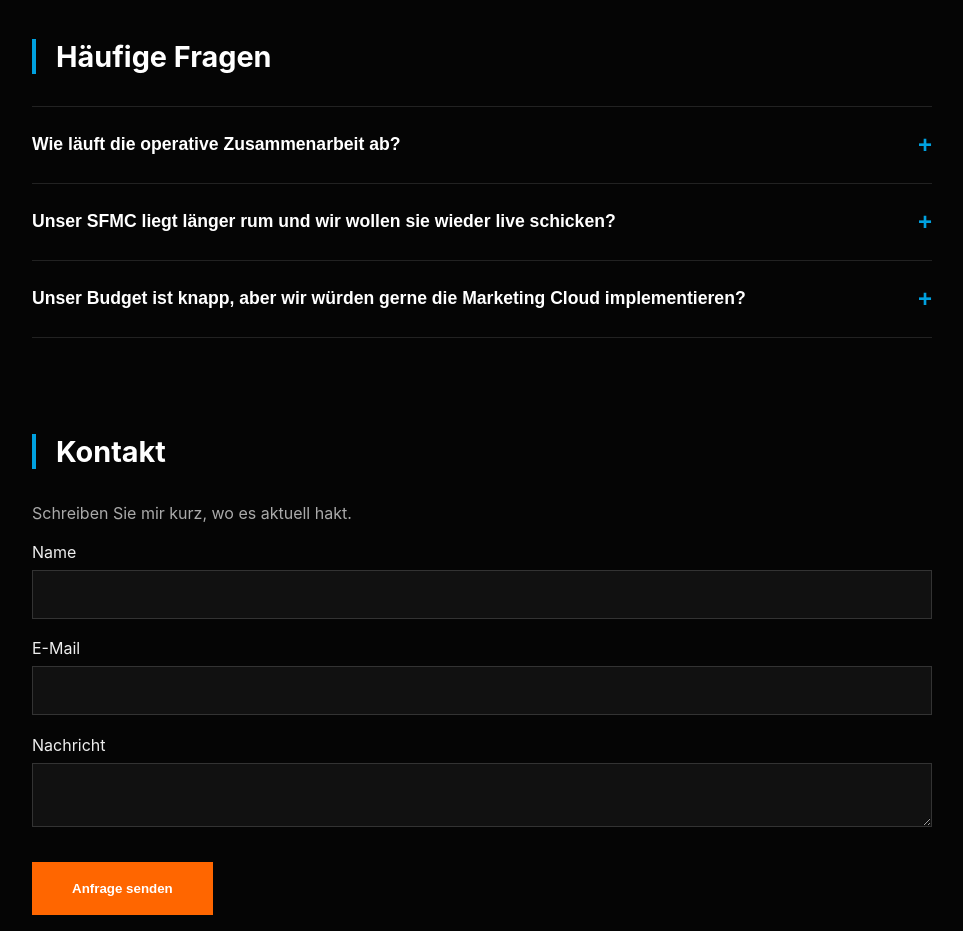
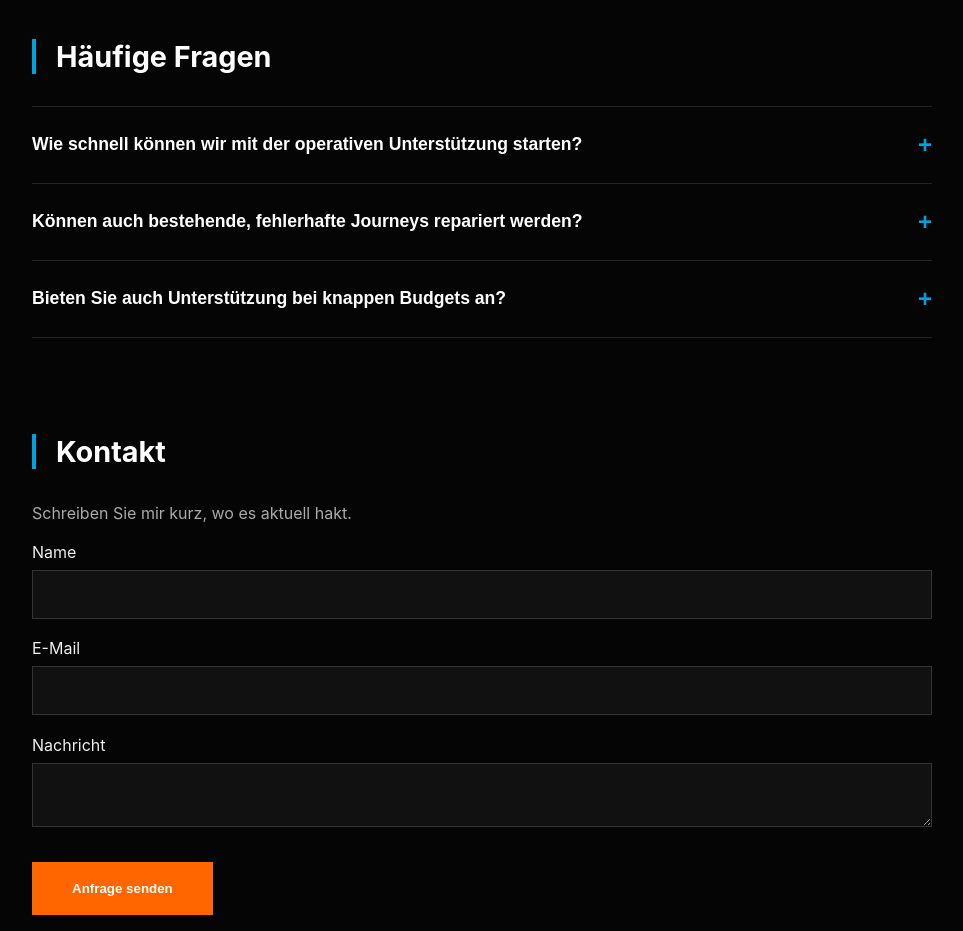
Before and after one commit to n3rd123/sfmc-landingpage, a SvelteKit app: page / in a window 1280 px wide. Shown: the part 1680-2611 px from the top of the page, without its empty margins (158-1121 px from the left). Built offline with nearby package versions, Linux system fonts and the light colour scheme.

Commit message:
FAQ Update

```diff
--- a/src/routes/+page.svelte
+++ b/src/routes/+page.svelte
@@ -15,19 +15,19 @@
         }
     ];
 
-    // FAQ-Daten
+   // Überarbeitete FAQ-Daten
     const faqData = [
         {
-            q: "Wie läuft die operative Zusammenarbeit ab?",
-            a: "Wir arbeiten voll integriert in Ihren Prozessen. Die Kommunikation erfolgt direkt über Slack oder Teams, sodass wir Engpässe sofort auflösen können."
+            q: "Wie schnell können wir mit der operativen Unterstützung starten?",
+            a: "Nach einem kurzen Erstgespräch zur Klärung der Zugriffsrechte können wir meist innerhalb von 48 Stunden mit den ersten Tasks in Ihrer Marketing Cloud starten. Die Kommunikation erfolgt unkompliziert via Slack oder Teams."
         },
         {
-            q: "Unser SFMC liegt länger rum und wir wollen sie wieder live schicken?",
-            a: "Ich analysiere den aktuellen Status Quo Ihrer Instanz und reaktiviere die Synchronisation sowie die wichtigsten Journeys, damit Ihr System schnell wieder produktiv geht."
+            q: "Können auch bestehende, fehlerhafte Journeys repariert werden?",
+            a: "Ja. Ich führe einen kurzen Check der Datenquellen und Filterkriterien durch, identifiziere die Fehlerquelle und stabilisiere Ihre Journeys, ohne den laufenden Betrieb zu unterbrechen."
         },
         {
-            q: "Unser Budget ist knapp, aber wir würden gerne die Marketing Cloud implementieren?",
-            a: "Kein Problem. Ich arbeite mit einem spezialisierten, deutschsprachigen Nearshore-Team zusammen. So erhalten Sie Experten-Qualität zu Konditionen, die auch bei knappem Budget funktionieren."
+            q: "Bieten Sie auch Unterstützung bei knappen Budgets an?",
+            a: "Ja. Durch die Zusammenarbeit mit einem spezialisierten, deutschsprachigen Nearshore-Team kann ich hochwertige SFMC-Expertise zu Konditionen anbieten, die auch für kleinere Budgets oder Pilotprojekte skalierbar sind."
         }
     ];
 
```
